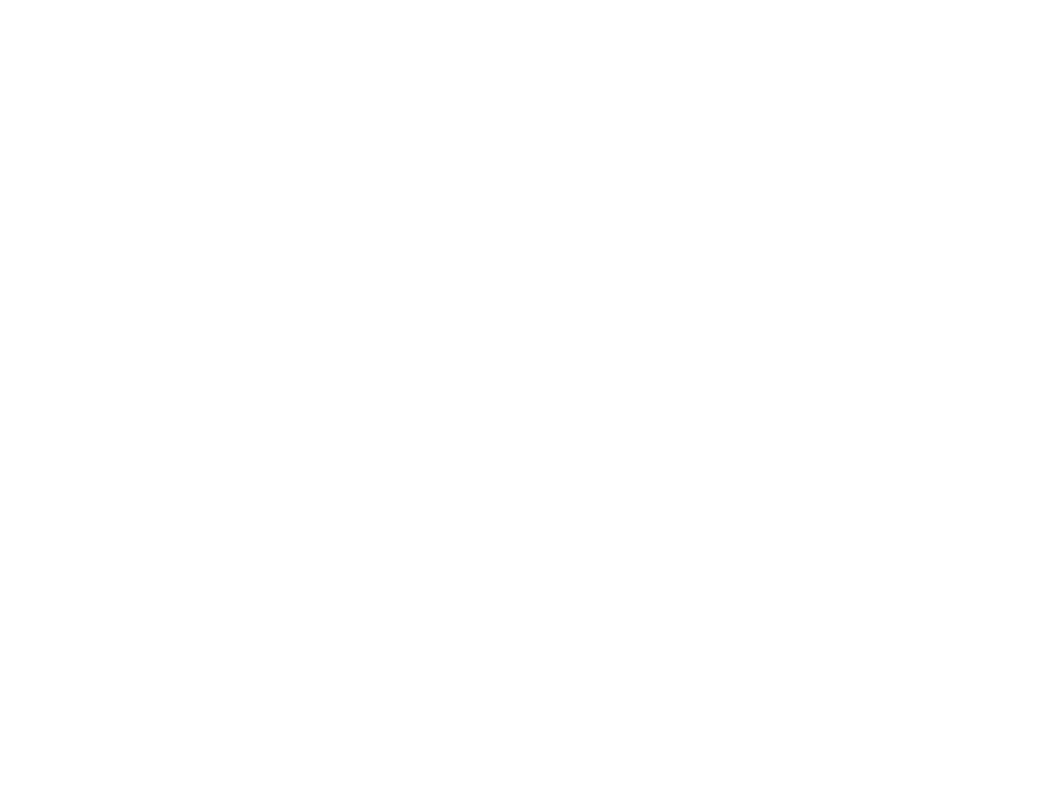
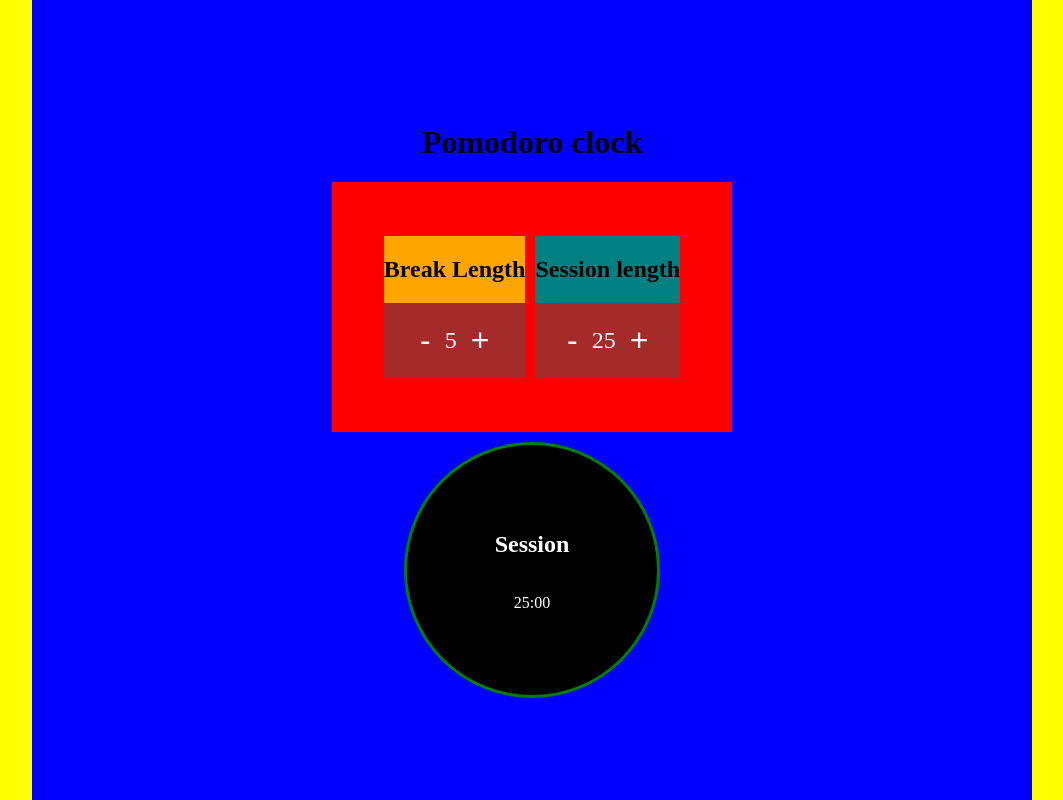
Before and after one commit to Rayhatron/Pomodoro-clock, a plain HTML site: page index.html in a window 1280 px wide. Shown: the whole page, without its empty margins (108-1171 px from the left). Drawn offline with Linux system fonts and the light colour scheme.

Commit message:
Basic layout and style of interface created.

```diff
--- a/index.html
+++ b/index.html
@@ -3,8 +3,40 @@
   <head>
     <meta charset="utf-8">
     <title>Pomodoro Clock</title>
+    <script type="text/javascript" src="main.js"></script>
+    <link rel="stylesheet" href="style.css">
   </head>
   <body>
 
+    <div id="container">
+      <h1>Pomodoro clock</h1>
+      <div id="buttons">
+        <div id="break">
+          <h2>Break Length</h2>
+          <div class="time">
+          <button>-</button>
+          <p>5</p>
+          <button>+</button>
+          </div>
+        </div>
+
+        <div id="session">
+
+          <h2>Session length</h2>
+          <div class="time">
+          <button>-</button>
+          <p>25</p>
+          <button>+</button>
+          </div>
+        </div>
+
+      </div>
+
+      <div id="clock">
+        <h2>Session</h2>
+        <p id="Time"> 25:00</p>
+      </div>
+
+    </div>
   </body>
 </html>
--- a/style.css
+++ b/style.css
@@ -0,0 +1,70 @@
+body{
+  margin: 0px;
+  background-color: yellow;
+}
+
+#container{
+  display: flex;
+  flex-direction: column;
+  width: 1000px;
+  height: 100vh;
+  align-items: center;
+  justify-content: center;
+  margin: 0px auto;
+  background-color: blue;
+}
+
+#buttons{
+  display: flex;
+  flex-direction: row;
+  align-items: center;
+  justify-content: center;
+  width: 400px;
+  height: 250px;
+  background-color: red;
+}
+
+#clock{
+  display: flex;
+  justify-content: center;
+  flex-direction: column;
+  width: 250px;
+  height: 250px;
+  border: 3px solid green;
+  background-color: black;
+  border-radius: 50%;
+  margin-top: 10px;
+  color: white;
+  text-align: center;
+}
+
+#break{
+  background-color: orange;
+  margin: 5px;
+}
+#session{
+  background-color: teal;
+  margin: 5px;
+}
+
+.time{
+  display: flex;
+  flex-direction: row;
+  align-items: center;
+  justify-content: center;
+  background-color: brown;
+
+}
+
+.time button{
+  margin: 8px;
+  font-size: 2em;
+  color: white;
+  background: none;
+  border: none;
+}
+
+.time p{
+  font-size: 1.5em;
+  color: white;
+}
```
